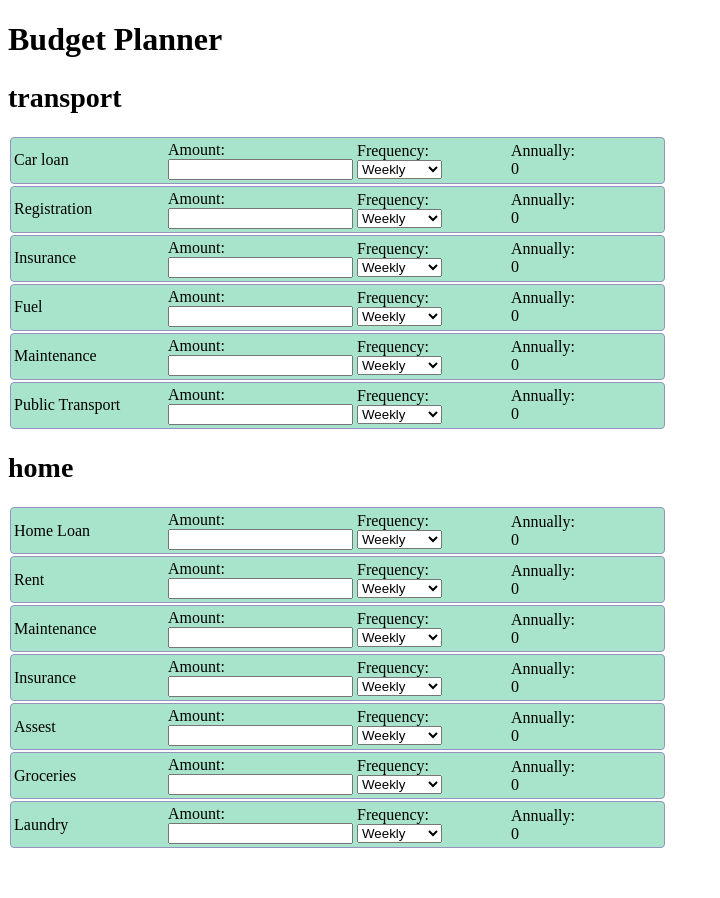
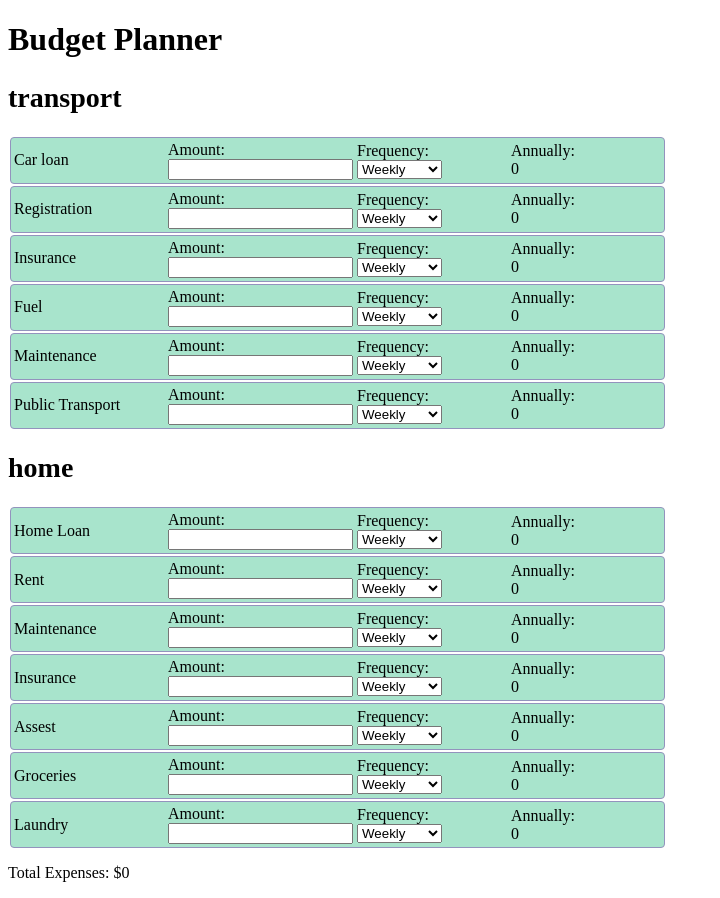
Before and after one commit to DBurgess93/budget-planner, a React (Create React App) app: page / in a window 1280 px wide. Shown: the whole page, without its empty margins (0-720 px from the left). Before the commit the page ends 856 px from the top, so only its background shows below. Built offline with nearby package versions, Linux system fonts and the light colour scheme.

Commit message:
Add total expenses for all items

```diff
--- a/src/App.js
+++ b/src/App.js
@@ -5,6 +5,7 @@ const Category = ({
   frequencies,
   handleAmountChange,
   handleFrequencyChange,
+  calculateCategoryTotals
 }) => {
   return (
     <>
@@ -47,12 +48,12 @@ const Category = ({
           ))}
         </div>
       ))}
+      <p>Total Expenses: ${calculateCategoryTotals(categories)}</p>
     </>
   )
 }
 
 const App = () => {
-
   const [categories, setCategories] = useState({
     transport: [
       {
@@ -147,21 +148,16 @@ const App = () => {
     return 0;
   };
 
-  const calculateCategoryTotals = () => {
-    const categoryTotals = {};
+  const calculateCategoryTotals = (categories) => {
+    let totalSum = 0
 
-    Object.keys(categories).forEach((categoryKey) => {
-      const categoryItems = categories[categoryKey];
-      let categoryTotal = 0;
+    Object.values(categories).forEach((categoryArray) => {
+      categoryArray.forEach((item) => {
+        totalSum += item.annualAmount
+      })
+    })
 
-      categoryItems.forEach((item) => {
-        categoryTotal += item.annualAmount || 0;
-      });
-
-      categoryTotals[categoryKey] = categoryTotal;
-    });
-
-    return categoryTotals;
+    return totalSum
   };
 
   const handleAmountChange = (categoryKey, itemIndex, amount) => {
@@ -201,6 +197,7 @@ const App = () => {
         frequencies={frequencies}
         handleAmountChange={handleAmountChange}
         handleFrequencyChange={handleFrequencyChange}
+        calculateCategoryTotals={calculateCategoryTotals}
       />
     </div>
   );
```
